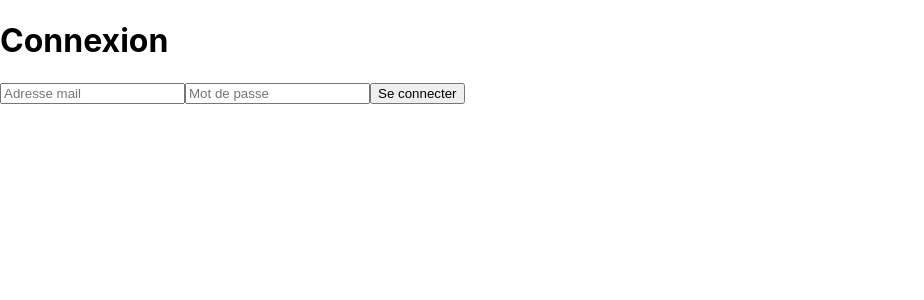
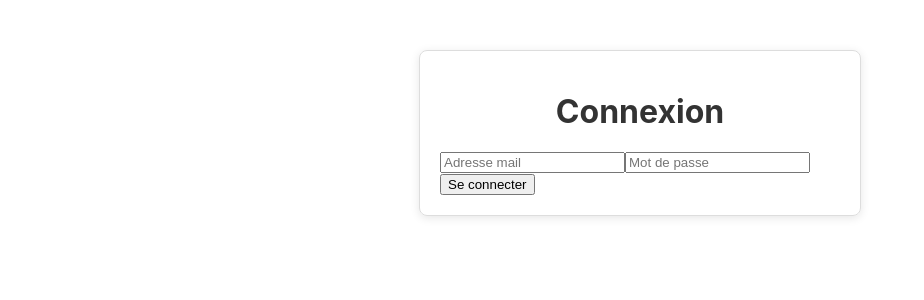
Before and after one commit to AnisseO/benevol-check, a React (Create React App) app: page / in a window 1280 px wide. Shown: the top 300 px of the page, without its empty margins (0-924 px from the left). Built offline with nearby package versions, Linux system fonts and the light colour scheme; no server answers.

Commit message:
plus de bug css

```diff
--- a/src/styles/Connexion.css
+++ b/src/styles/Connexion.css
@@ -1,8 +1,51 @@
 .error-message {
-  color: #ff4444; /* Rouge */
-  background-color: #ffeeee; /* Fond clair */
+  color: #ff4444;
+  background-color: #ffeeee;
   padding: 10px;
   border-radius: 4px;
   margin-bottom: 15px;
   border: 1px solid #ffcccc;
 }
+
+.connexion-container {
+  max-width: 400px;
+  margin: 50px auto;
+  padding: 20px;
+  border: 1px solid #ddd;
+  border-radius: 8px;
+  box-shadow: 0 2px 10px rgba(0,0,0,0.1);
+}
+
+.connexion-container h1 {
+  text-align: center;
+  margin-bottom: 20px;
+  color: #333;
+}
+
+.connexion-form {
+  display: flex;
+  flex-direction: column;
+  gap: 15px;
+}
+
+.connexion-form input {
+  padding: 10px;
+  border: 1px solid #ccc;
+  border-radius: 4px;
+  font-size: 16px;
+}
+
+.connexion-form button {
+  background-color: #007bff;
+  color: white;
+  padding: 12px;
+  border: none;
+  border-radius: 4px;
+  cursor: pointer;
+  font-size: 16px;
+  transition: background-color 0.3s;
+}
+
+.connexion-form button:hover {
+  background-color: #0056b3;
+}
--- a/src/styles/TableauDeBord.css
+++ b/src/styles/TableauDeBord.css
@@ -1,13 +1,13 @@
+.tableau-de-bord {
+  padding: 20px;
+  font-family: Arial, sans-serif;
+}
+
 .logout-btn {
-    padding: 8px 16px;
-    background-color: #ff4444; /* Rouge */
-    color: white;
-    border: none;
-    border-radius: 4px;
-    cursor: pointer;
-    margin-top: 20px;
-  }
-
-  .logout-btn:hover {
-    background-color: #cc0000; /* Rouge foncé au survol */
-  }
+  background: #ff4444;
+  color: white;
+  padding: 8px 16px;
+  border: none;
+  border-radius: 4px;
+  cursor: pointer;
+}
```
